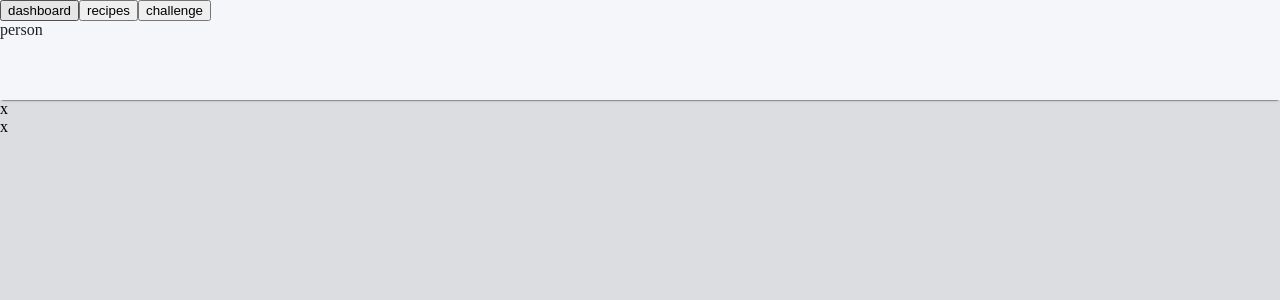
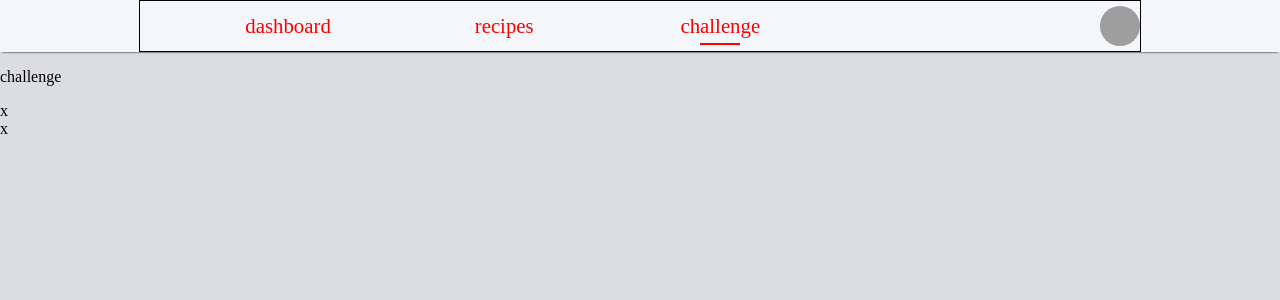
Before and after one commit to slawekmarciniak/diet_table, a React (Create React App) app: page /challenge in a window 1280 px wide. Shown: the top 300 px of the page. Built offline with nearby package versions, Linux system fonts and the light colour scheme; grey boxes are pictures that could not be loaded.

Commit message:
add navigation

```diff
--- a/package.json
+++ b/package.json
@@ -15,6 +15,7 @@
     "@types/react-dom": "^17.0.11",
     "react": "^17.0.2",
     "react-dom": "^17.0.2",
+    "react-router-dom": "^6.2.1",
     "react-scripts": "5.0.0",
     "styled-components": "^5.3.3",
     "typescript": "^4.5.5",
--- a/src/App.tsx
+++ b/src/App.tsx
@@ -1,12 +1,21 @@
 import { FC } from "react";
 import Nav from "./Components/Nav";
 import { GlobalStyles } from "./GlobalStyles.style";
+import { Routes, Route } from "react-router-dom";
+import Dashboard from "./Pages/Dashboard";
+import Recipes from "./Pages/Recipes";
+import Challenge from "./Pages/Challenge";
 
 const App: FC = () => {
     return (
         <>
             <GlobalStyles />
             <Nav />
+            <Routes>
+                <Route path="/" element={<Dashboard />} />
+                <Route path="recipes" element={<Recipes />} />
+                <Route path="challenge" element={<Challenge />} />
+            </Routes>
             <div>x</div>
             <div>x</div>
         </>
--- a/src/Components/Nav.style.tsx
+++ b/src/Components/Nav.style.tsx
@@ -1,7 +1,55 @@
 import styled from "styled-components";
 
-export const NavContainer = styled.nav`
+export const NavContainer = styled.div`
     width: 100vw;
-    height: 100px;
     background-color: #f5f6fa;
 `;
+
+export const Menu = styled.div`
+    display: flex;
+    margin: auto;
+    width: 1000px;
+    height: 50px;
+    background-color: #f5f6fa;
+    border: 1px solid black;
+`;
+
+export const NavUnlisted = styled.ul`
+    display: flex;
+    flex-grow: 1;
+    align-items: center;
+    justify-content: space-around;
+    a {
+        text-decoration: none;
+    }
+    li {
+        color: red;
+        margin: 0 0.8rem;
+        font-size: 1.3rem;
+        position: relative;
+        list-style: none;
+        width: 100px;
+        text-align: center;
+    }
+
+    .active {
+        li {
+            /* border-bottom: 2px solid black; */
+            &:after {
+                content: "";
+                border-bottom: solid 2px red;
+                position: absolute;
+                bottom: -7px;
+                left: 30px;
+                right: 30px;
+            }
+        }
+    }
+`;
+
+export const AvatarContainer = styled.div`
+    display: flex;
+    flex-grow: 1;
+    align-items: center;
+    justify-content: flex-end;
+`;
--- a/src/Components/Nav.tsx
+++ b/src/Components/Nav.tsx
@@ -1,20 +1,36 @@
 import { FC } from "react";
-import Paper from "@mui/material/Paper";
+import { Paper, Avatar } from "@mui/material";
+import { NavContainer, Menu, NavUnlisted, AvatarContainer } from "./Nav.style";
+import { NavLink } from "react-router-dom";
+
 interface Props {}
+
+const links = [
+    { name: "dashboard", path: "/" },
+    { name: "recipes", path: "/recipes" },
+    { name: "challenge", path: "/challenge" },
+];
 
 const Nav: FC<Props> = () => {
     return (
         <Paper elevation={1}>
-            <nav>
-                <div>
-                    <div>
-                        <button>dashboard</button>
-                        <button>recipes</button>
-                        <button>challenge</button>
-                    </div>
-                    <div>person</div>
-                </div>
-            </nav>
+            <NavContainer>
+                <Menu>
+                    <NavUnlisted>
+                        {links.map((link, index) => (
+                            <NavLink key={index} to={link.path}>
+                                <li>{link.name}</li>
+                            </NavLink>
+                        ))}
+                    </NavUnlisted>
+                    <AvatarContainer>
+                        <Avatar
+                            alt="Slawek Marciniak"
+                            src="/static/images/avatar/1.jpg"
+                        />
+                    </AvatarContainer>
+                </Menu>
+            </NavContainer>
         </Paper>
     );
 };
--- a/src/GlobalStyles.style.tsx
+++ b/src/GlobalStyles.style.tsx
@@ -7,10 +7,5 @@ export const GlobalStyles = createGlobalStyle`
         padding: 0px;
 
     }
-    nav {
-    width: 100vw;
-    height: 100px;
-    background-color: #f5f6fa;
-    }
 
 `;
--- /dev/null
+++ b/src/Pages/Challenge.tsx
@@ -0,0 +1,11 @@
+import { FC } from "react";
+interface Props {}
+
+// outside #dcdde1
+// inside #dcdde1
+
+const Challenge: FC<Props> = () => {
+    return <p>challenge</p>;
+};
+
+export default Challenge;
--- /dev/null
+++ b/src/Pages/Dashboard.tsx
@@ -0,0 +1,11 @@
+import { FC } from "react";
+interface Props {}
+
+// outside #dcdde1
+// inside #dcdde1
+
+const Dashboard: FC<Props> = () => {
+    return <p>dashboard</p>;
+};
+
+export default Dashboard;
--- /dev/null
+++ b/src/Pages/Recipes.tsx
@@ -0,0 +1,11 @@
+import { FC } from "react";
+interface Props {}
+
+// outside #dcdde1
+// inside #dcdde1
+
+const Recipes: FC<Props> = () => {
+    return <p>recipes</p>;
+};
+
+export default Recipes;
--- a/src/index.tsx
+++ b/src/index.tsx
@@ -2,10 +2,13 @@ import React from "react";
 import ReactDOM from "react-dom";
 import App from "./App";
 import reportWebVitals from "./reportWebVitals";
+import { BrowserRouter } from "react-router-dom";
 
 ReactDOM.render(
     <React.StrictMode>
-        <App />
+        <BrowserRouter>
+            <App />
+        </BrowserRouter>
     </React.StrictMode>,
     document.getElementById("root")
 );
```
Also changed, not shown: 1 other file (tests, documents, lock files or other folders).
